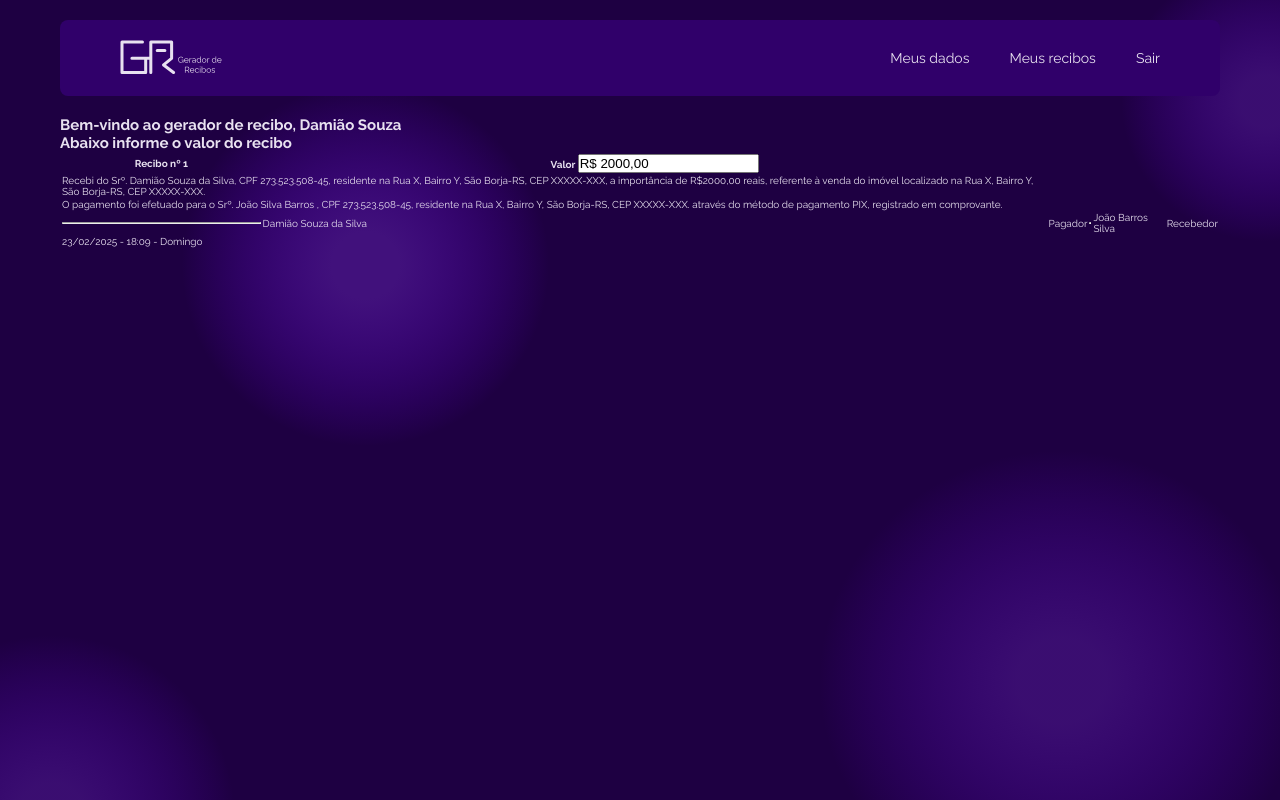
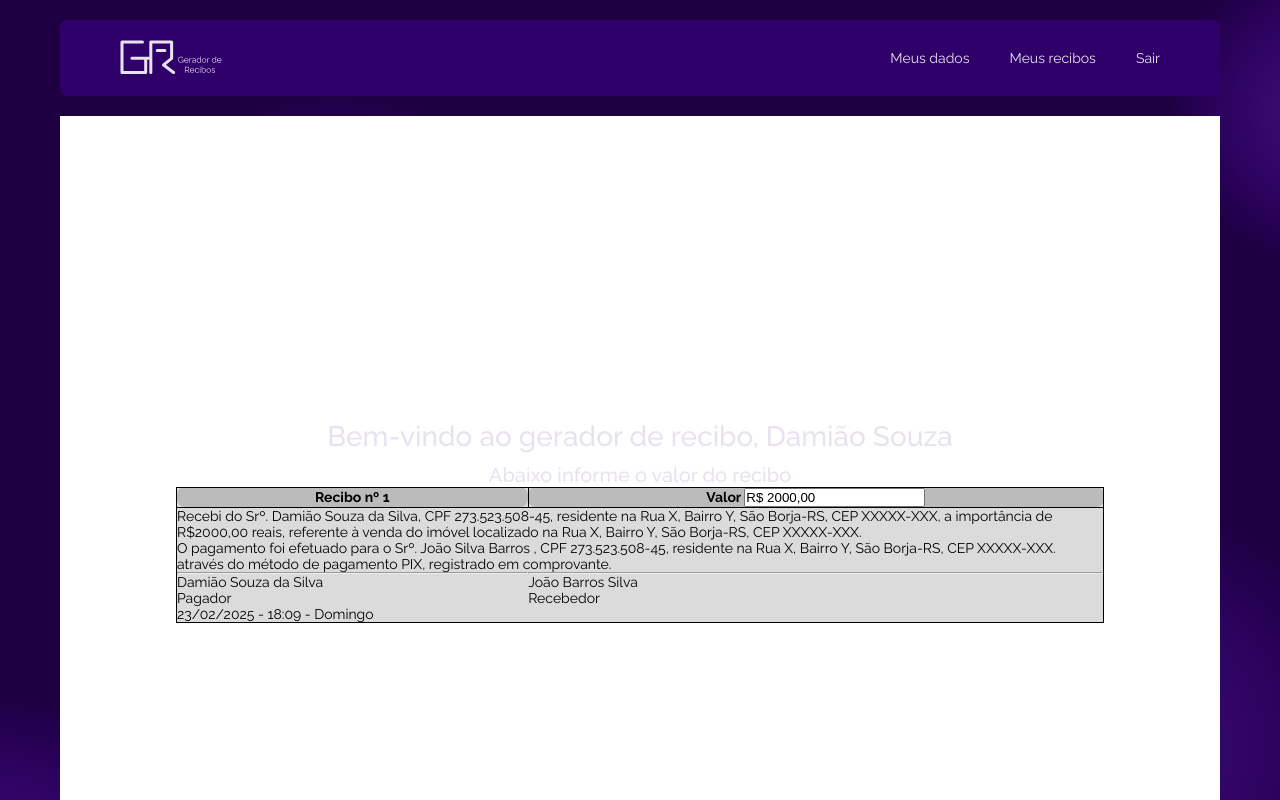
Before and after one commit to narakushi/projeto-gerador-recibos, a React (Vite) app in the folder projeto-gerador/: page /recipt-generator in a window 1280 px wide. Shown: the top 800 px of the page. Built offline with nearby package versions, Linux system fonts and the light colour scheme.

Commit message:
:lipstick: feat: estilizando tabela

```diff
--- a/projeto-gerador/src/assets/pages/ReciptGenerator.jsx
+++ b/projeto-gerador/src/assets/pages/ReciptGenerator.jsx
@@ -1,15 +1,18 @@
 import React from "react";
 import NavBarIn from "../ui/components/NavBarIn";
+import "../ui/styles/ReciptGenerator.css";
+import Title from "../ui/components/Title";
 
 const ReciptGenerator = () => {
   return (
     <>
       <NavBarIn />
-      <div>
-        <h1>Bem-vindo ao gerador de recibo, Damião Souza</h1>
+      <main className="generator-box">
+        <div className="generator-box__texts">
+          <Title text="Bem-vindo ao gerador de recibo, Damião Souza" />
           <h2>Abaixo informe o valor do recibo</h2>
         </div>
-      <table className="generator-box">
+        <table className="generator-box__table">
           <thead className="generator-box__header">
             <tr>
               <th>Recibo nº 1</th>
@@ -39,12 +42,16 @@ const ReciptGenerator = () => {
               <td>
                 <hr />
               </td>
-            <td>Damião Souza da Silva</td>
-            <td>Pagador</td>
               <td>
                 <hr />
               </td>
+            </tr>
+            <tr>
+              <td>Damião Souza da Silva</td>
               <td>João Barros Silva</td>
+            </tr>
+            <tr>
+              <td>Pagador</td>
               <td>Recebedor</td>
             </tr>
           </tbody>
@@ -54,6 +61,7 @@ const ReciptGenerator = () => {
             </tr>
           </tfoot>
         </table>
+      </main>
     </>
   );
 };
--- a/projeto-gerador/src/assets/ui/styles/Title.css
+++ b/projeto-gerador/src/assets/ui/styles/Title.css
@@ -4,3 +4,45 @@
   font-weight: 500;
   padding: 1rem 0;
 }
+
+.generator-box {
+  width: 100%;
+  height: 100svh;
+  display: flex;
+  flex-direction: column;
+  justify-content: center;
+  align-items: center;
+  background: var(--white-color);
+}
+
+.generator-box__texts {
+  display: flex;
+  flex-direction: column;
+  justify-content: center;
+  align-items: center;
+}
+
+.generator-box__texts h2 {
+  font-weight: 500;
+  font-size: 2rem;
+}
+
+.generator-box__table {
+  width: 80%;
+  border-collapse: collapse;
+  background: var(--clear-grey-color2);
+  color: var(--black-color);
+  font-size: 1.4rem;
+  border: 0.1rem solid #000;
+
+}
+
+.generator-box__table thead {
+  background: var(--clear-grey-color);
+  border-radius: .8rem;
+}
+
+.generator-box__table thead th {
+  border: .1rem solid #000;
+  border-radius: .8rem;
+}
--- a/projeto-gerador/src/index.css
+++ b/projeto-gerador/src/index.css
@@ -8,6 +8,8 @@
   --clear-grey-color: #bbbbbb;
   --clear-grey-color2: #dbdbdb;
   --transparent-bk-color: rgba(0, 0, 0, 0.3);
+  --white-color: #fff;
+  --black-color: #000;
 }
 
 * {
@@ -22,7 +24,8 @@ html {
 }
 
 html,
-#root, body {
+#root,
+body {
   width: 100%;
   height: 100svh;
   min-height: max-content;
```
Also changed, not shown: projeto-gerador/src/assets/ui/styles/ReciptGenerator.css (added). Lines whose indentation alone changed are shown as unchanged.
